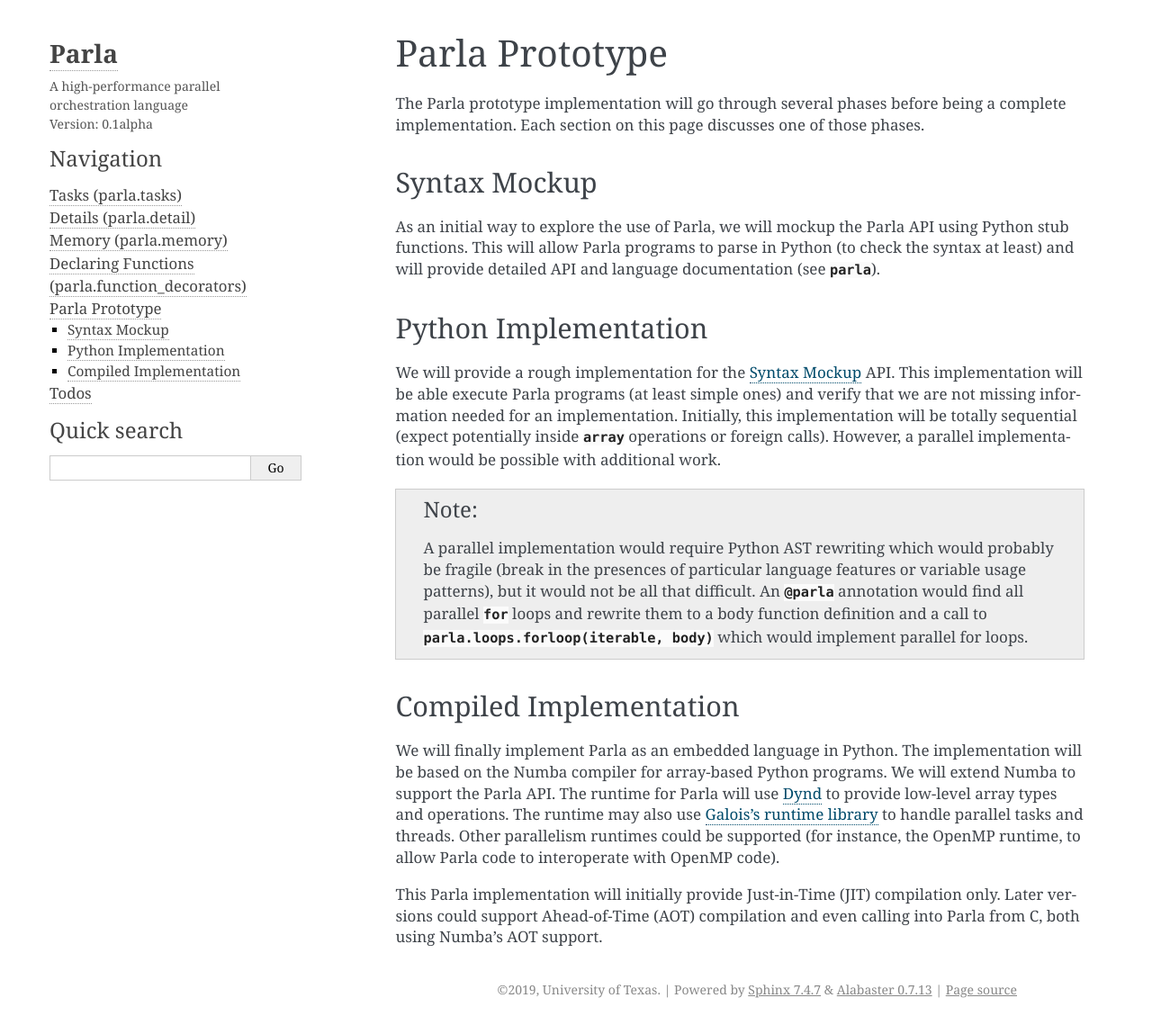
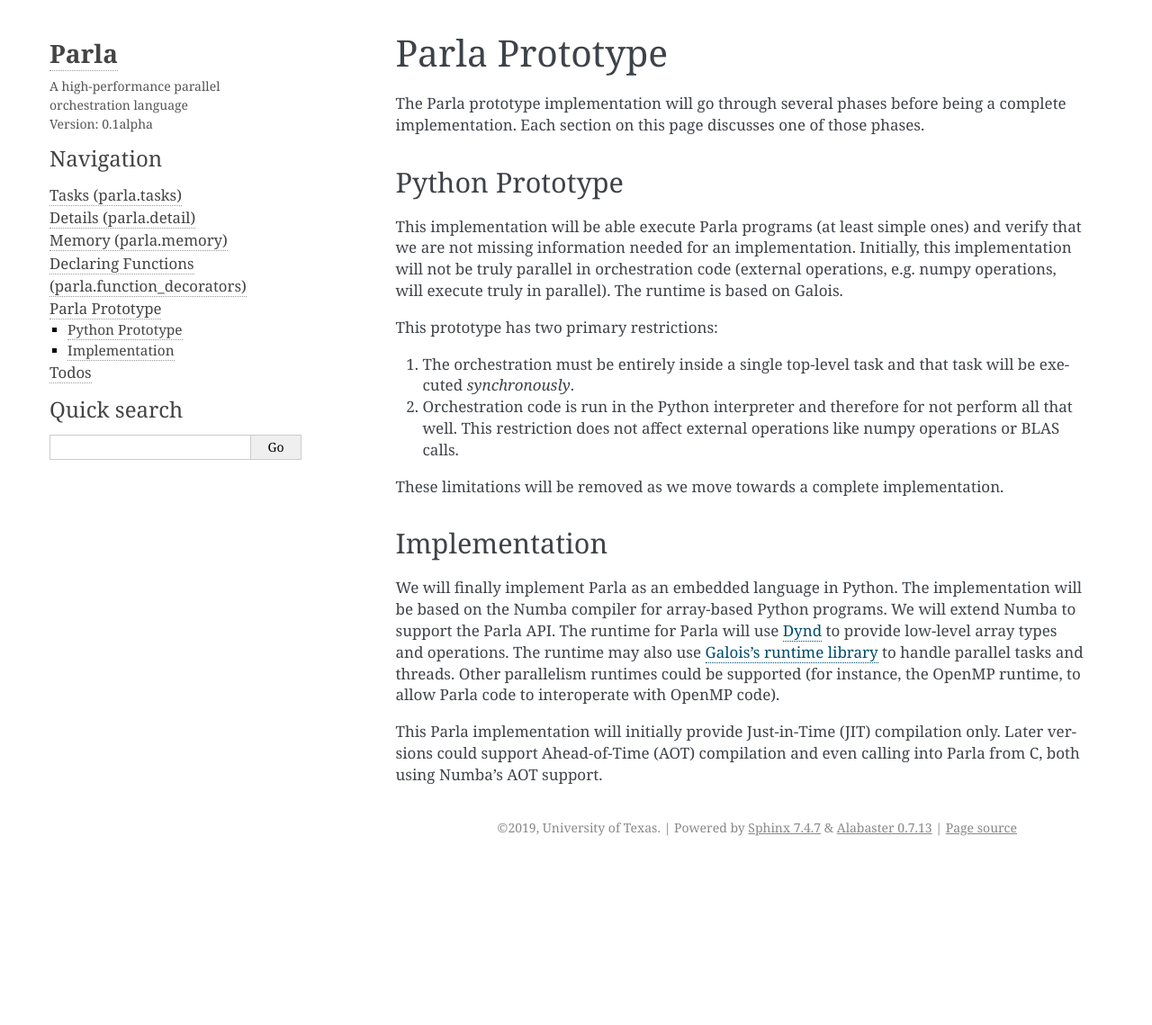
Before and after one commit to ut-parla/Parla.py, a Sphinx documentation site: the page built from docs/source/prototype.rst, in a window 1280 px wide. Shown: the whole page at 90% size. Built offline with Sphinx 7.4.7, drawn with Linux system fonts in a browser that asks for light colours; after the commit the page ends 959 px from its top, so only the background shows below that.

Commit message:
Update prototype plans.

```diff
--- a/docs/source/prototype.rst
+++ b/docs/source/prototype.rst
@@ -6,28 +6,22 @@ Parla Prototype
 The Parla prototype implementation will go through several phases before being a complete implementation.
 Each section on this page discusses one of those phases.
 
-.. _`syntax markup`:
+Python Prototype
+----------------
 
-Syntax Mockup
--------------
+This implementation will be able execute Parla programs (at least simple ones) and verify that we are not missing information needed for an implementation.
+Initially, this implementation will not be truly parallel in orchestration code (external operations, e.g. numpy operations, will execute truly in parallel).
+The runtime is based on Galois.
 
-As an initial way to explore the use of Parla, we will mockup the Parla API using Python stub functions.
-This will allow Parla programs to parse in Python (to check the syntax at least) and will provide detailed API and language documentation (see :mod:`parla`).
+This prototype has two primary restrictions:
 
-Python Implementation
----------------------
+1. The orchestration must be entirely inside a single top-level task and that task will be executed *synchronously*.
+2. Orchestration code is run in the Python interpreter and therefore for not perform all that well. This restriction does not affect external operations like numpy operations or BLAS calls.
 
-We will provide a rough implementation for the :ref:`syntax markup` API.
-This implementation will be able execute Parla programs (at least simple ones) and verify that we are not missing information needed for an implementation.
-Initially, this implementation will be totally sequential (expect potentially inside `~parla.array` operations or foreign calls).
-However, a parallel implementation would be possible with additional work.
+These limitations will be removed as we move towards a complete implementation.
 
-.. note::
-   A parallel implementation would require Python AST rewriting which would probably be fragile (break in the presences of particular language features or variable usage patterns), but it would not be all that difficult.
-   An `@parla` annotation would find all parallel `for` loops and rewrite them to a body function definition and a call to `parla.loops.forloop(iterable, body)` which would implement parallel for loops.
-
-Compiled Implementation
------------------------
+Implementation
+--------------
 
 We will finally implement Parla as an embedded language in Python.
 The implementation will be based on the :std:doc:`Numba <numba:user/overview>` compiler for array-based Python programs.
```
Also changed, not shown: 2 other files.
